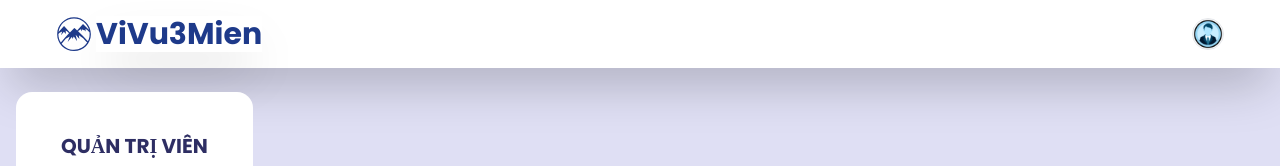
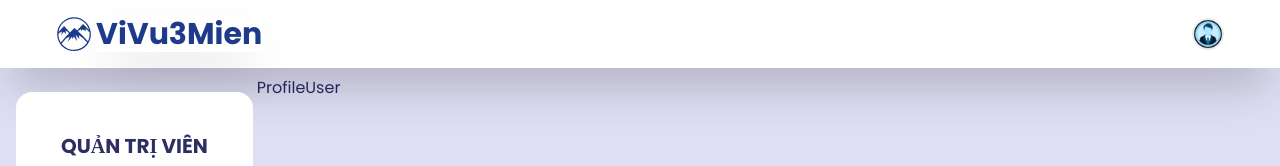
Before and after one commit to Nuhota-HoangThai/DATN-MERN-TourVNFeAdmin, a React (Vite) app: page /profileUser in a window 1280 px wide. Shown: the top 166 px of the page. Built offline with nearby package versions, Linux system fonts and the light colour scheme; no server answers; the HTML template or start-up script is replaced by a standard one.

Commit message:
update name component ProfileAdmin ->ProfileUser

```diff
--- a/src/Components/ProfileAdmin/ProfileAdmin.jsx
+++ /dev/null
@@ -1,7 +0,0 @@
-import React from "react";
-
-const ProfileAdmin = () => {
-  return <div>ProfileAdmin</div>;
-};
-
-export default ProfileAdmin;
--- /dev/null
+++ b/src/Components/ProfileUser/ProfileUser.jsx
@@ -0,0 +1,5 @@
+const ProfileUser = () => {
+  return <div>ProfileUser</div>;
+};
+
+export default ProfileUser;
--- a/src/Pages/Admin/Admin.jsx
+++ b/src/Pages/Admin/Admin.jsx
@@ -6,7 +6,6 @@ import AddTour from "../../Components/AddTour/AddTour";
 import ListTour from "../../Components/ListTour/ListTour";
 import ListUser from "../../Components/ListUser/ListUser";
 import ListOrder from "../../Components/ListOrder/ListOrder";
-import ProfileAdmin from "../../Components/ProfileAdmin/ProfileAdmin";
 import AddUser from "../../Components/AddUser/AddUser";
 import Statistical from "../../Components/Statistical/Statistical";
 import HomeAdmin from "./HomeAdmin";
@@ -18,6 +17,7 @@ import Login from "./Login";
 import AddTourType from "../../Components/TourType/AddTourType/AddTourType";
 import ListType from "../../Components/TourType/ListType/ListType";
 import UpdateTourType from "../../Components/TourType/UpdateTourType/UpdateTourType";
+import ProfileUser from "../../Components/ProfileUser/ProfileUser";
 
 const Admin = () => {
   return (
@@ -34,7 +34,7 @@ const Admin = () => {
           <Route path="/listTour" element={<ListTour />} />
           <Route path="/listOrder" element={<ListOrder />} />
           <Route path="/listUser" element={<ListUser />} />
-          <Route path="/profileAmin" element={<ProfileAdmin />} />
+          <Route path="/profileUser" element={<ProfileUser />} />
           <Route path="/addUser" element={<AddUser />} />
           <Route path="/statistical" element={<Statistical />} />
 
```
